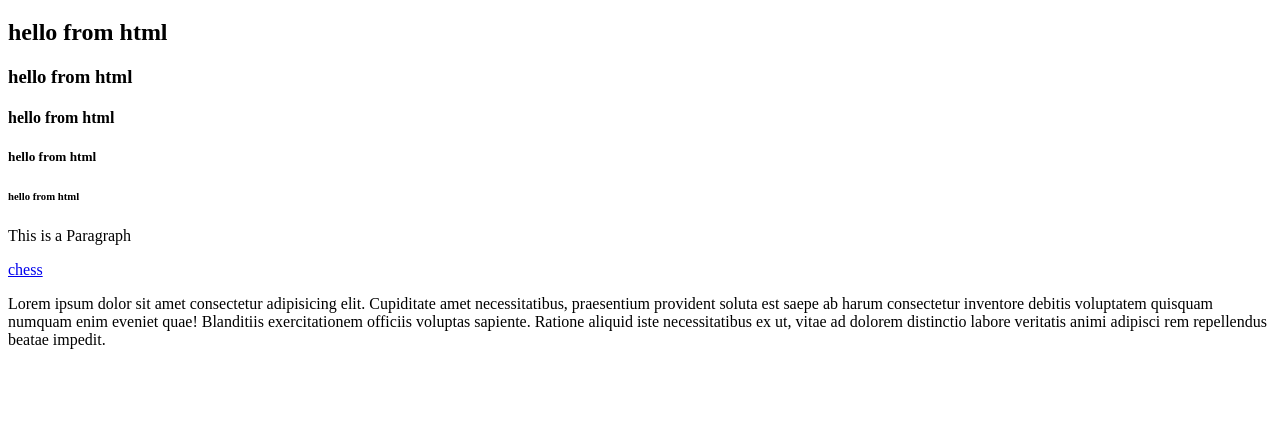
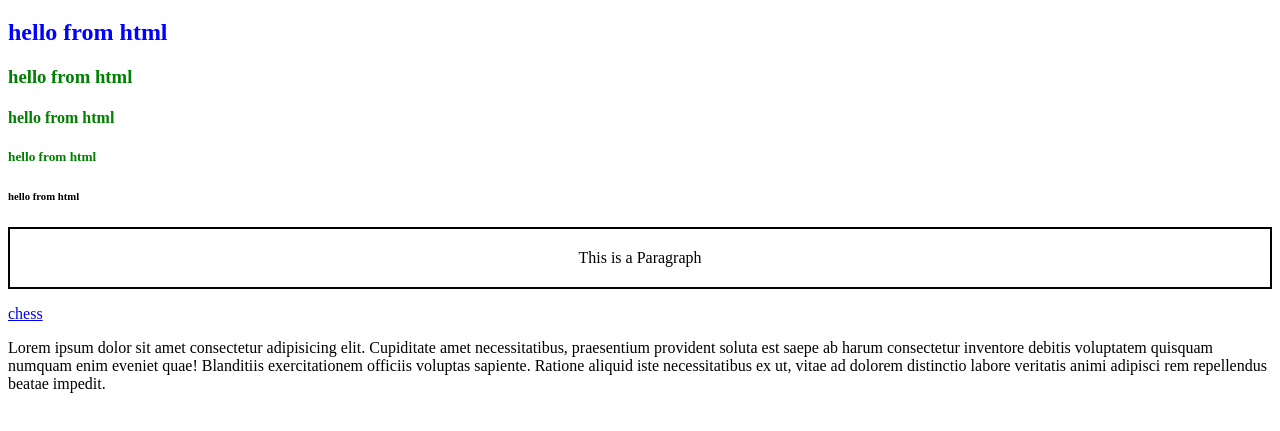
Before and after one commit to Kawsar-Shaik123/auto-suggest, a website: page frontend/index.html in a window 1280 px wide. Shown: the part 61-492 px from the top of the page. Drawn offline with Linux system fonts and the light colour scheme.

Commit message:
sixth commit

```diff
--- a/frontend/css/index.css
+++ b/frontend/css/index.css
@@ -1,3 +1,17 @@
 h1{
     color:red;
 }
+#heading-tool{
+    color:blue;
+
+}
+.heading{
+    color:green;
+
+}
+.para{
+
+    border:2px solid black;
+    padding:20px;
+    text-align: center;
+}
```
